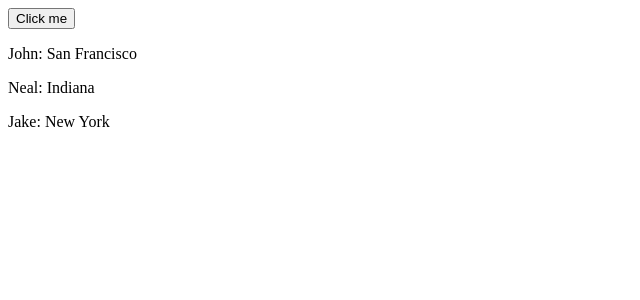
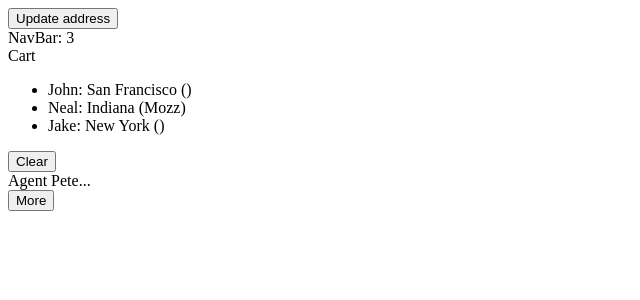
Before and after one commit to riddman/react-app, a React (Vite) app: page / in a window 1280 px wide. Shown: the top 300 px of the page, without its empty margins (0-640 px from the left). Built offline with nearby package versions, Linux system fonts and the light colour scheme.

Commit message:
Shared (parent) state for two components

```diff
--- a/src/App.tsx
+++ b/src/App.tsx
@@ -1,6 +1,9 @@
 import React from 'react'
 import { useState } from 'react'
 import { produce } from 'immer';
+import NavBar from './components/NavBar';
+import Cart from './components/Cart';
+import Expand from './components/Expand';
 
 function App() {
     const [customers, setCustomers] = useState([
@@ -9,21 +12,24 @@ function App() {
             address: {
                 city: 'San Francisco',
                 zipCode: 94111
-            }
+            },
+            friends: []
         },
         {
             name: 'Neal',
             address: {
                 city: ' Indiana',
                 zipCode: 40170
-            }
+            },
+            friends: ['Mozz']
         },
         {
             name: 'Jake',
             address: {
                 city: 'New York',
                 zipCode: 10007
-            }
+            },
+            friends: []
         }
     ]);
 
@@ -33,6 +39,7 @@ function App() {
 
             if (customer) {
                 customer.address.city = 'New York';
+                customer.friends = ['Peter'].concat(customer.friends)
             }
         }));
         // setCustomers({
@@ -43,8 +50,13 @@ function App() {
 
   return (
     <div>
-        <button onClick={handleClick}>Click me</button>
-        { customers.map(customer => <p>{customer.name}: {customer.address.city}</p>) }
+        <button onClick={handleClick}>Update address</button>
+
+        <NavBar customersCount={customers.length}/>
+        <Cart customers={customers} onClear={() => setCustomers([])}/>
+        <Expand showLength={10}>
+            Agent Peter Burke is one of the main protagonist in White Collar. Burke is an excellent FBI agent in white collar division, his biggest bust was arrest a con-man named Neal Cafferrty. Neal escaped from jail, when he was about to be released from jail.
+        </Expand>
     </div>
   )
 }
--- /dev/null
+++ b/src/components/Cart.tsx
@@ -0,0 +1,26 @@
+import React from 'react'
+
+interface Props {
+    customers: object[],
+    onClear: () => void
+}
+
+function Cart({customers, onClear}: Props) {
+  return (
+        <>
+            <div>Cart</div>
+            <ul>
+                {
+                    customers.map((customer) => {
+                        return (<li>
+                            {customer.name}: {customer.address.city} ({customer.friends.join(', ')})
+                        </li>)
+                    })
+                }
+            </ul>
+            <button onClick={onClear}>Clear</button>
+        </>
+    )
+}
+
+export default Cart
--- /dev/null
+++ b/src/components/Expand.tsx
@@ -0,0 +1,18 @@
+import { useState } from 'react'
+
+interface Props {
+    children: string,
+    showLength: number
+}
+function Expand({children, showLength}: Props) {
+    const [isExpanded, setExpanded] = useState(false)
+    return (
+        <div>
+            { isExpanded ? children : children.substring(0, showLength) + '...' }
+            <br/>
+            <button onClick={() => setExpanded(!isExpanded)}>{ isExpanded == true ? 'Less' : 'More' }</button>
+        </div>
+    )
+}
+
+export default Expand
--- /dev/null
+++ b/src/components/NavBar.tsx
@@ -0,0 +1,13 @@
+import React from 'react'
+
+interface Props {
+    customersCount: number
+}
+
+const NavBar = ({ customersCount }:Props) => {
+  return (
+    <div>NavBar: {customersCount}</div>
+  )
+}
+
+export default NavBar
```
Also changed, not shown: 1 other file (tests, documents, lock files or other folders).
